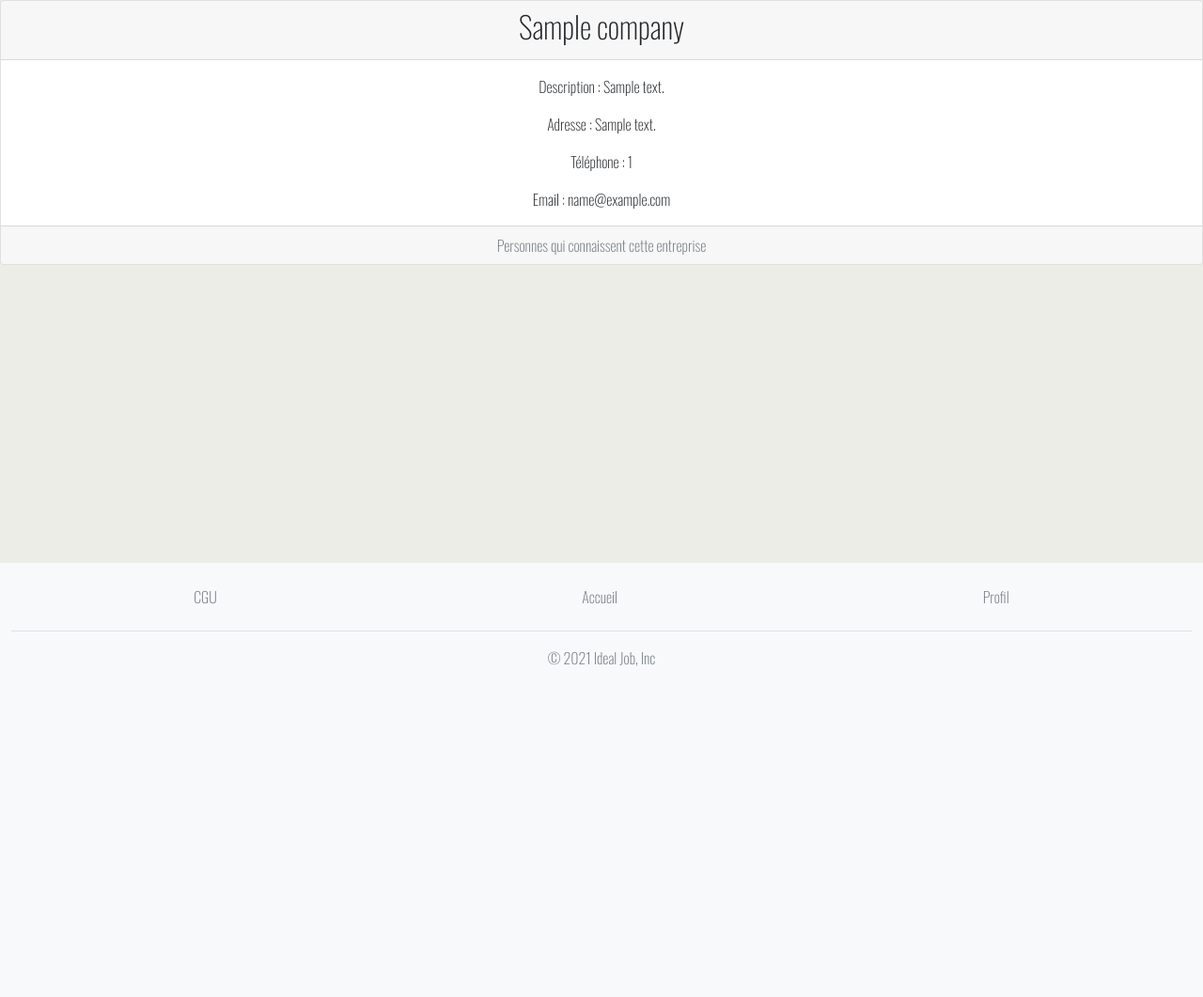
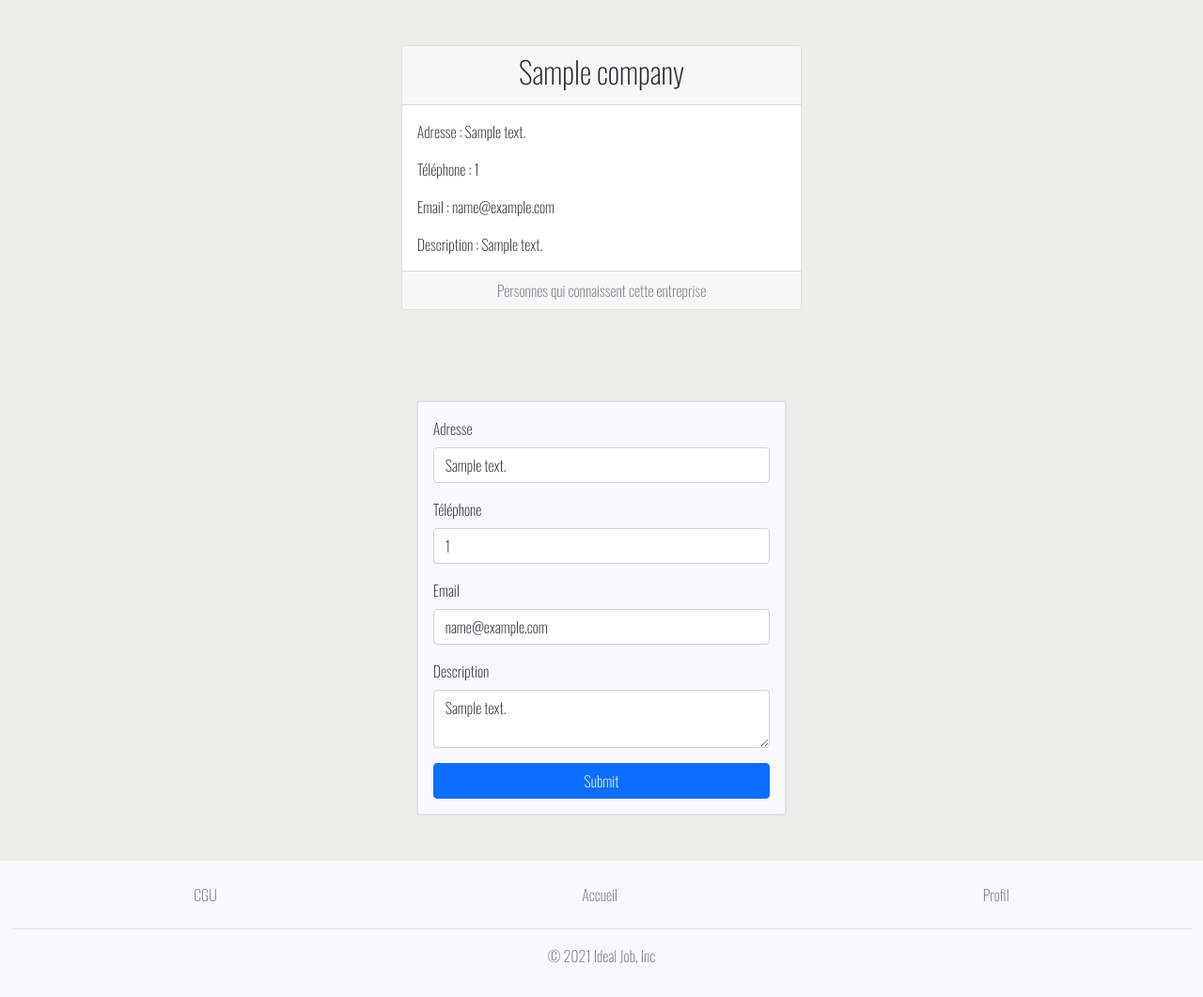
Before and after one commit to WildCodeSchool/bordeaux-p2-202109-interviewmanager, a PHP site: template src/View/Company/show.html.twig in a window 1280 px wide. Shown: the part 56-1117 px from the top of the page at 94% size. Before the commit the page ends 765 px from the top, so only its background shows below. Run offline with PHP 8.4, Linux system fonts and the light colour scheme; the template is opened without the code that fills it: most values are stand-ins (such as "Sample title", 1, 10 or a date in 2020); some libraries are stand-ins or nearby versions.

Commit message:
create form update company

```diff
--- a/src/Service/FormValidator.php
+++ b/src/Service/FormValidator.php
@@ -1,12 +1,14 @@
 <?php
 
 namespace App\Service;
+
+use _HumbugBox5ccdb2ccdb35\phpDocumentor\Reflection\Types\Null_;
 
 class FormValidator
 {
     private $errors = [];
 
-    public function checkName(string $string, $name): void
+    public function checkName(string $string, string $name): void
     {
         if (empty($string)) {
             $this->errors[] = 'Le champs ' . $name . ' est requis';
--- a/src/View/Company/show.html.twig
+++ b/src/View/Company/show.html.twig
@@ -1,18 +1,42 @@
 {% extends 'layout.html.twig' %}
 
 {% block content %}
-    <div class="card text-center">
+    <div class="d-flex justify-content-center">
+        <div class="card text-left mt-5 col-12 col-sm-10 col-md-8 col-lg-4">
             <div class="card-header">
-            <h2>{{ company.name }}</h2>
+                <h2 class="text-center">{{ company.name }}</h2>
             </div>
             <div class="card-body">
-            <p class="card-text">Description : {{ company.description ?? 'non connue'}}</p>
                 <p class="card-text">Adresse : {{ company.address ?? 'non connue'}}</p>
                 <p class="card-text">Téléphone : {{ company.phone_number ?? 'non connu'}}</p>
                 <p class="card-text">Email : {{ company.mail ?? 'non connu'}}</p>
+                <p class="card-text">Description : {{ company.description ?? 'non connue'}}</p>
             </div>
-        <div class="card-footer text-muted">
+            <div class="card-footer text-muted text-center">
                 Personnes qui connaissent cette entreprise
             </div>
         </div>
+    </div>
+
+    <form class="d-flex justify-content-center p-5 mt-5" method="post">
+        <div class="border border-2 rounded bg-light p-3 col-12 col-sm-10 col-md-8 col-lg-4 d-flex flex-column justify-content-center">
+            <div class="mb-3">
+                <label for="address" class="form-label">Adresse</label>
+                <input type="text" class="form-control" value="{{ company.address }}" id="address" name="address">
+            </div>
+            <div class="mb-3">
+                <label for="phone_number" class="form-label">Téléphone</label>
+                <input type="text" class="form-control" value="{{ company.phone_number }}" id="phone_number" name="phone_number">
+            </div>
+            <div class="mb-3">
+                <label for="mail" class="form-label">Email</label>
+                <input type="text" class="form-control" value="{{ company.mail }}" id="mail" name="mail">
+            </div>
+            <div class="mb-3">
+                <label for="description" class="form-label">Description</label>
+                <textarea class="form-control" id="description" name="description">{{ company.description }}</textarea>
+            </div>
+            <button type="submit" class="btn btn-primary">Submit</button>
+        </div>
+    </form>
 {% endblock %}
```
Also changed, not shown: src/Controller/CompanyController.php (+9 -0 lines), src/Model/CompanyManager.php (+13 -0 lines). Lines whose indentation alone changed are shown as unchanged.
